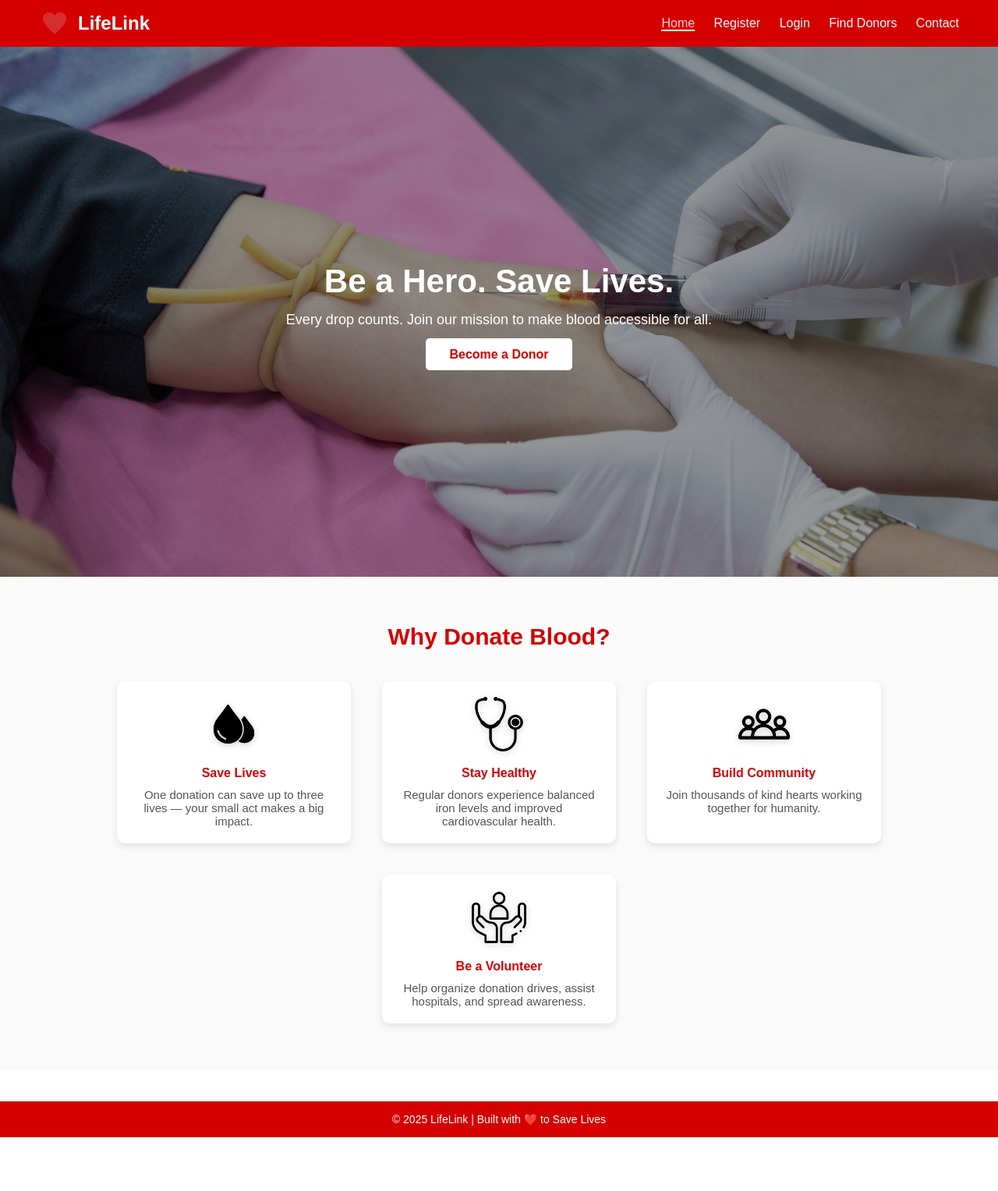
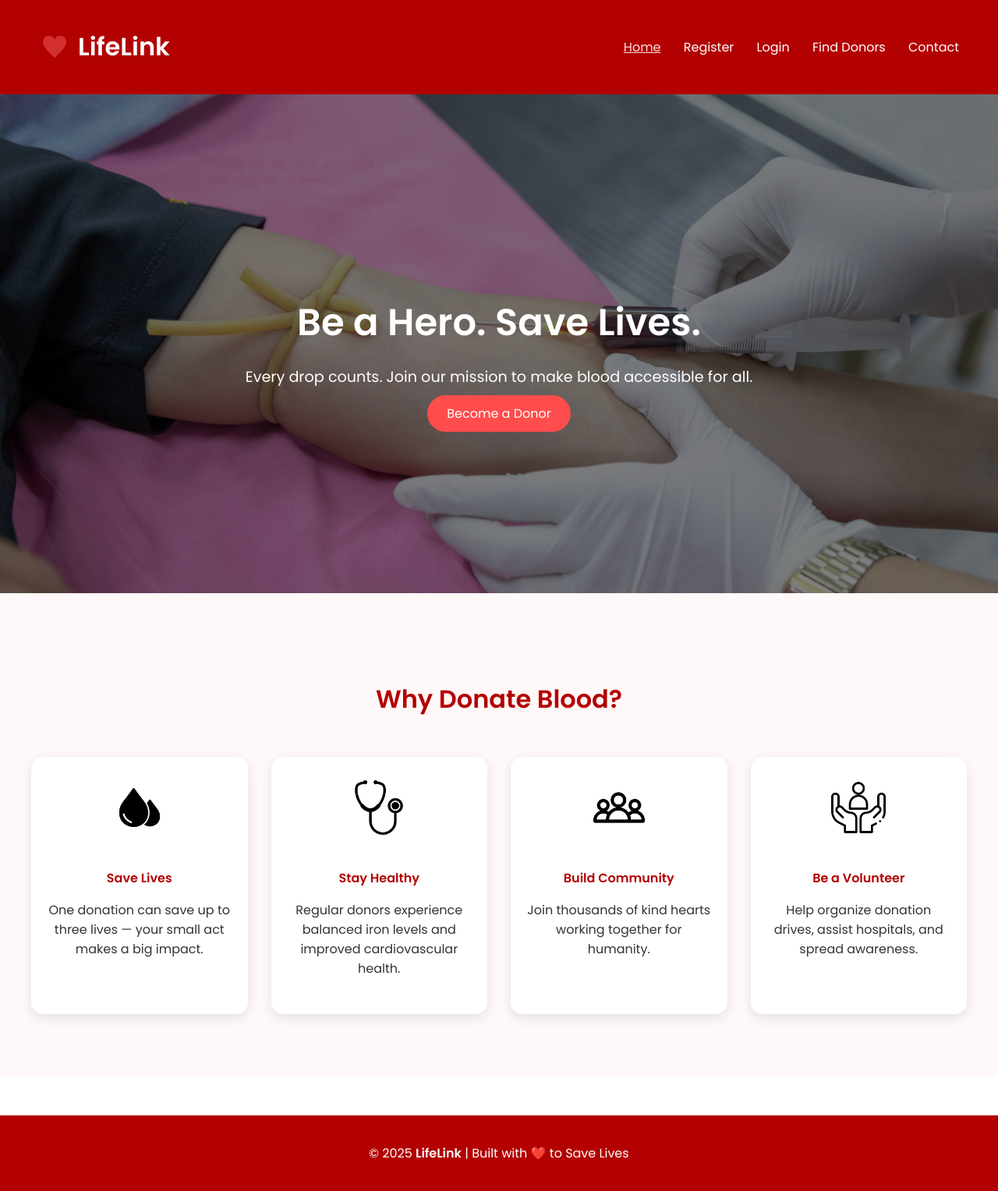
Before and after one commit to ryanbabu114/Blood_donation, a PHP site: page / in a window 1280 px wide. Shown: the whole page at 78% size. Before the commit the page ends 1459 px from the top, so only its background shows below. Run offline with PHP 8.4, Linux system fonts and the light colour scheme.

Commit message:
made links working

```diff
--- a/db_connect.php
+++ b/db_connect.php
@@ -3,5 +3,5 @@ $conn = mysqli_connect("localhost", "root", "", "blood_donation_db");
 if (!$conn) {
     die("Connection failed: " . mysqli_connect_error());
 }
-echo "Database connected successfully!";
+// echo "Database connected successfully!"; // Remove this line
 ?>
--- a/index.html
+++ b/index.html
@@ -1,12 +1,15 @@
 <!DOCTYPE html>
 <html lang="en">
 <head>
-  <meta charset="UTF-8">
-  <meta name="viewport" content="width=device-width, initial-scale=1.0">
+  <meta charset="UTF-8" />
+  <meta name="viewport" content="width=device-width, initial-scale=1.0" />
   <title>LifeLink | Blood Donation System</title>
-<link rel="stylesheet" href="style.css">
+  <link rel="stylesheet" href="style.css" />
+  <link href="https://fonts.googleapis.com/css2?family=Poppins:wght@400;600&display=swap" rel="stylesheet">
 </head>
+
 <body>
+  <!-- Navigation Bar -->
   <header class="navbar">
     <div class="logo">
       <img src="images/heart-icon.png" alt="logo">
@@ -14,22 +17,24 @@
     </div>
     <nav>
       <a href="index.html" class="active">Home</a>
-      <a href="register.html">Register</a>
-      <a href="login.html">Login</a>
-      <a href="search.html">Find Donors</a>
+      <a href="register.php">Register</a>
+      <a href="login.php">Login</a>
+      <a href="search.php">Find Donors</a>
       <a href="contact.html">Contact</a>
     </nav>
   </header>
 
+  <!-- Hero Section -->
   <section class="hero" style="background: url('images/hero-bg.jpg') center/cover no-repeat;">
+    <div class="overlay"></div>
     <div class="hero-text">
       <h2>Be a Hero. Save Lives.</h2>
       <p>Every drop counts. Join our mission to make blood accessible for all.</p>
-    <a href="register.html" class="btn">Become a Donor</a>
+      <a href="register.php" class="btn">Become a Donor</a>
     </div>
   </section>
 
-
+  <!-- Information Cards -->
   <section class="info">
     <h3>Why Donate Blood?</h3>
     <div class="cards">
@@ -56,9 +61,9 @@
     </div>
   </section>
 
-
+  <!-- Footer -->
   <footer>
-    <p>© 2025 LifeLink | Built with ❤️ to Save Lives</p>
+    <p>© 2025 <strong>LifeLink</strong> | Built with ❤️ to Save Lives</p>
   </footer>
 </body>
 </html>
--- a/style.css
+++ b/style.css
@@ -1,173 +1,301 @@
-/* ==== General Reset ==== */
-* {
+/* Global */
+body {
   margin: 0;
-  padding: 0;
-  box-sizing: border-box;
-  font-family: "Poppins", sans-serif;
+  font-family: 'Poppins', sans-serif;
+  background: #fff;
+  color: #333;
+  scroll-behavior: smooth;
 }
 
-body {
-  background-color: #fff;
-  color: #333;
+a {
+  text-decoration: none;
+  color: inherit;
 }
 
-/* ==== Navbar ==== */
+/* Navbar */
 .navbar {
   display: flex;
   justify-content: space-between;
   align-items: center;
-  background: #d50000;
-  padding: 10px 50px;
+  background: #b30000;
   color: #fff;
+  padding: 15px 50px;
+  position: sticky;
+  top: 0;
+  z-index: 1000;
 }
 
-.logo {
+.navbar .logo {
   display: flex;
   align-items: center;
   gap: 10px;
 }
 
-.logo img {
+.navbar .logo img {
   width: 40px;
   height: 40px;
 }
 
-.logo h1 {
-  font-size: 24px;
-  font-weight: 600;
-}
-
 .navbar nav a {
-  text-decoration: none;
-  color: white;
-  margin-left: 20px;
+  margin-left: 25px;
   font-weight: 500;
-  transition: 0.3s;
+  transition: color 0.3s;
 }
 
 .navbar nav a:hover,
 .navbar nav a.active {
-  color: #ffd1d1;
-  border-bottom: 2px solid white;
+  color: #ffe0e0;
+  text-decoration: underline;
 }
 
-/* ==== Hero Section ==== */
+/* Hero */
 .hero {
-  background: url("../images/donate-bg.jpg") center/cover no-repeat;
-  height: 85vh;
+  position: relative;
+  height: 80vh;
   display: flex;
   justify-content: center;
   align-items: center;
-  color: white;
   text-align: center;
-  position: relative;
+  color: #fff;
 }
 
-.hero::before {
-  content: "";
+.hero .overlay {
   position: absolute;
   inset: 0;
-  background: rgba(0, 0, 0, 0.4);
+  background: rgba(0, 0, 0, 0.5);
 }
 
 .hero-text {
   position: relative;
   z-index: 1;
-  max-width: 700px;
 }
 
-.hero h2 {
-  font-size: 42px;
-  margin-bottom: 15px;
+.hero-text h2 {
+  font-size: 3rem;
+  margin-bottom: 10px;
 }
 
-.hero p {
-  font-size: 18px;
-  margin-bottom: 25px;
+.hero-text p {
+  font-size: 1.2rem;
+  margin-bottom: 20px;
 }
 
 .btn {
-  background: #fff;
-  color: #d50000;
-  padding: 12px 30px;
-  border-radius: 5px;
-  font-weight: 600;
-  text-decoration: none;
-  transition: 0.3s;
+  background: #ff4d4d;
+  color: white;
+  padding: 12px 25px;
+  border-radius: 25px;
+  transition: background 0.3s;
 }
 
 .btn:hover {
-  background: #ffd1d1;
+  background: #cc0000;
 }
 
-/* ==== Info Section ==== */
+/* Info Section */
 .info {
-  padding: 60px 10%;
   text-align: center;
-  background-color: #fafafa;
+  padding: 80px 40px;
+  background: #fff8f8;
 }
 
 .info h3 {
-  font-size: 30px;
-  color: #d50000;
-  margin-bottom: 40px;
+  font-size: 2rem;
+  color: #b30000;
+  margin-bottom: 50px;
 }
 
 .cards {
-  display: flex;
-  justify-content: center;
+  display: grid;
+  grid-template-columns: repeat(auto-fit, minmax(220px, 1fr));
   gap: 30px;
-  flex-wrap: wrap;
 }
 
 .card {
   background: white;
-  border-radius: 10px;
-  box-shadow: 0 4px 10px rgba(0, 0, 0, 0.1);
-  width: 300px;
-  padding: 20px;
-  transition: 0.3s;
+  padding: 30px 20px;
+  border-radius: 15px;
+  box-shadow: 0 5px 15px rgba(0, 0, 0, 0.1);
+  transition: transform 0.3s;
 }
 
 .card:hover {
-  transform: translateY(-8px);
+  transform: translateY(-5px);
 }
 
 .card img {
-  width: 60px;
-  height: 60px;
+  width: 70px;
   margin-bottom: 15px;
 }
 
 .card h4 {
-  color: #d50000;
+  color: #b30000;
   margin-bottom: 10px;
 }
 
-.card p {
-  color: #555;
-  font-size: 15px;
+/* Footer */
+footer {
+  background: #b30000;
+  color: white;
+  text-align: center;
+  padding: 20px;
+  margin-top: 50px;
 }
 
-/* ==== Footer ==== */
-footer {
-  background: #d50000;
-  color: white;
-  text-align: center;
-  padding: 15px 0;
-  margin-top: 40px;
-  font-size: 14px;
-}
-.card img {
-  width: 70px;
-  height: 70px;
-  margin-bottom: 15px;
-  filter: drop-shadow(0 2px 4px rgba(0, 0, 0, 0.2));
+
+/* ===== Forms ===== */
+.form-section {
+  display: flex;
+  justify-content: center;
+  align-items: center;
+  min-height: 80vh;
+  background: #fff8f8;
+  padding: 40px;
 }
 
-.cards {
+.form-container {
+  background: #fff;
+  padding: 40px 50px;
+  border-radius: 15px;
+  box-shadow: 0 8px 20px rgba(0,0,0,0.1);
+  max-width: 400px;
+  width: 100%;
+  text-align: center;
+}
+
+.form-container h2 {
+  color: #b30000;
+  margin-bottom: 25px;
+}
+
+.form-box {
+  display: flex;
+  flex-direction: column;
+  gap: 15px;
+  text-align: left;
+}
+
+.form-box label {
+  font-weight: 500;
+  color: #333;
+}
+
+.form-box input {
+  padding: 12px;
+  border: 1px solid #ccc;
+  border-radius: 8px;
+  outline: none;
+  font-size: 1rem;
+  transition: border-color 0.3s;
+}
+
+.form-box input:focus {
+  border-color: #b30000;
+}
+
+.form-footer {
+  margin-top: 15px;
+  font-size: 0.9rem;
+}
+
+.form-footer a {
+  color: #b30000;
+  font-weight: 600;
+}
+
+.alert {
+  background: #ffe6e6;
+  color: #b30000;
+  padding: 10px;
+  border-radius: 8px;
+  margin-bottom: 15px;
+  font-weight: 500;
+}
+
+.spinner {
+  margin: 20px auto;
+  border: 4px solid #f3f3f3;
+  border-top: 4px solid #b30000;
+  border-radius: 50%;
+  width: 30px;
+  height: 30px;
+  animation: spin 1s linear infinite;
+}
+
+@keyframes spin {
+  0% { transform: rotate(0deg); }
+  100% { transform: rotate(360deg); }
+}
+/* ===== Dashboard ===== */
+.dashboard {
+  min-height: 80vh;
+  background: #fff8f8;
+  padding: 60px 40px;
   display: flex;
   justify-content: center;
-  gap: 40px;
-  flex-wrap: wrap;
+  align-items: center;
 }
+
+.dashboard-container {
+  text-align: center;
+  max-width: 900px;
+}
+
+.dashboard-container h2 {
+  color: #b30000;
+  font-size: 2rem;
+  margin-bottom: 10px;
+}
+
+.dashboard-container p {
+  font-size: 1.1rem;
+  margin-bottom: 40px;
+  color: #444;
+}
+
+.dashboard-actions {
+  display: grid;
+  grid-template-columns: repeat(auto-fit, minmax(250px, 1fr));
+  gap: 25px;
+}
+
+.dash-card {
+  background: white;
+  padding: 30px 20px;
+  border-radius: 15px;
+  box-shadow: 0 5px 15px rgba(0, 0, 0, 0.1);
+  transition: transform 0.3s, box-shadow 0.3s;
+  text-decoration: none;
+  color: #333;
+}
+
+.dash-card img {
+  width: 60px;
+  margin-bottom: 15px;
+}
+
+.dash-card h3 {
+  color: #b30000;
+  margin-bottom: 10px;
+}
+
+.dash-card p {
+  font-size: 0.95rem;
+  color: #555;
+}
+
+.dash-card:hover {
+  transform: translateY(-5px);
+  box-shadow: 0 8px 20px rgba(0, 0, 0, 0.15);
+}
+
+.logout-card {
+  background: #ffe6e6;
+}
+
+.btn-logout {
+  color: #fff;
+  background: #cc0000;
+  padding: 8px 15px;
+  border-radius: 8px;
+}
```
Also changed, not shown: contact.html (added, +12 -0 lines), dashboard.php (added, +71 -0 lines), login.php (+88 -0 lines), logout.php (added, +47 -0 lines), register.php (+76 -0 lines), search.php (+65 -0 lines), request.php (deleted). Lines whose indentation alone changed are shown as unchanged.
